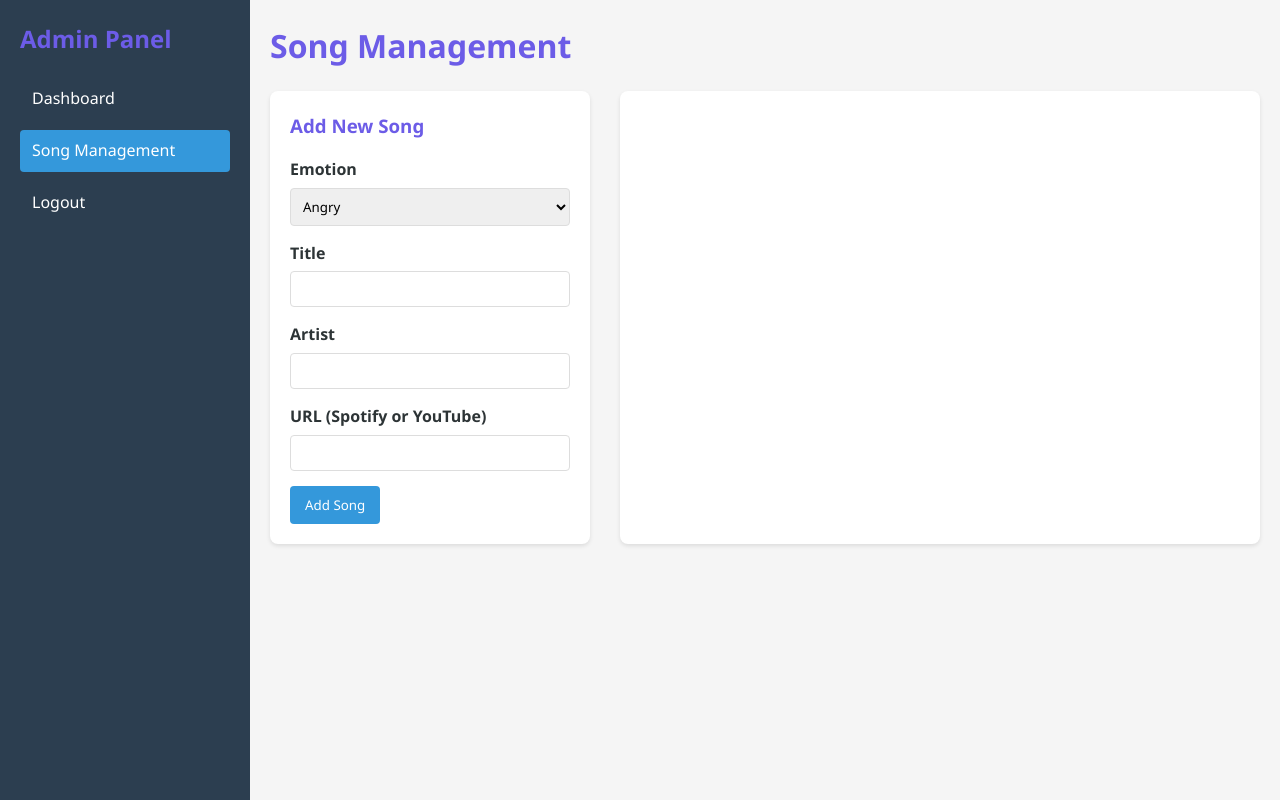
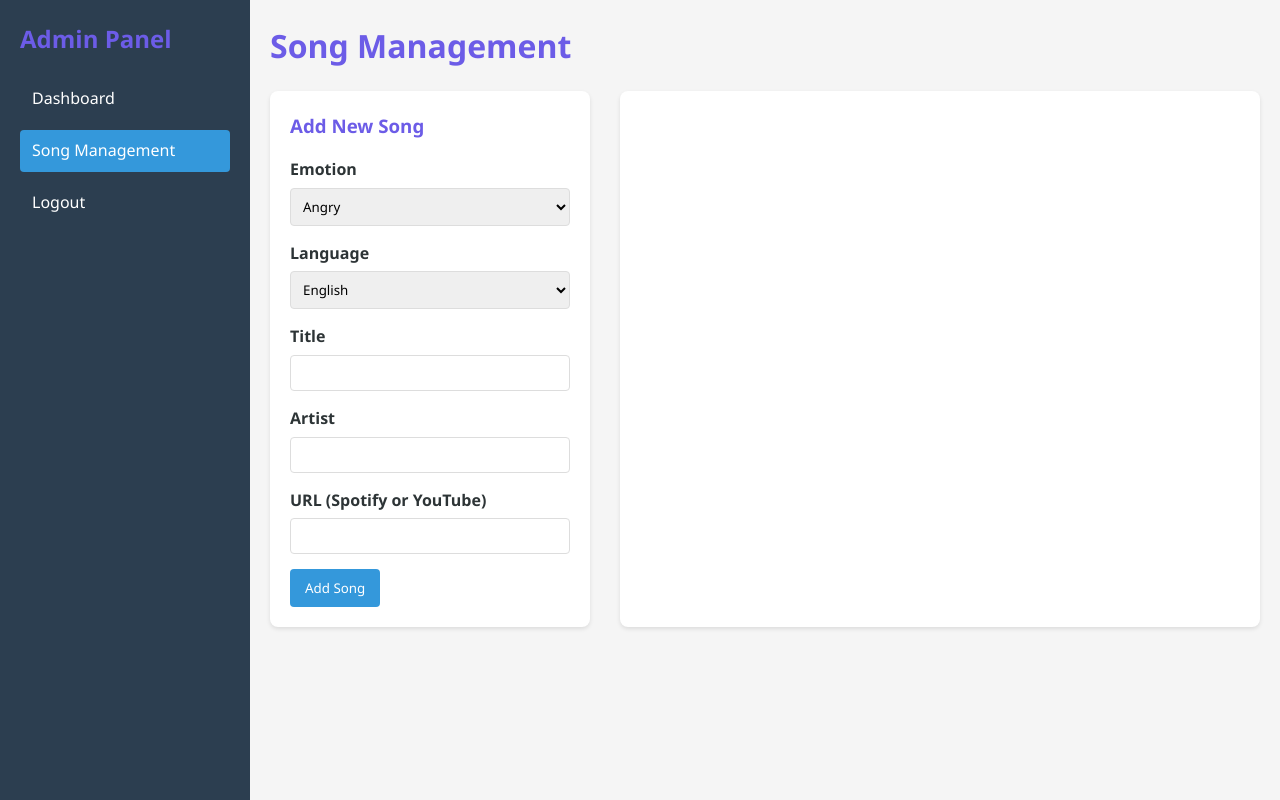
Before and after one commit to ShaviCS/Moodify, a Flask app: page /admin/songs in a window 1280 px wide. Run offline with Flask 3, Linux system fonts and the light colour scheme; the visitor is signed in with stand-in values (Sample User, id 1); data that the repository does not hold is empty; some libraries are stand-ins or nearby versions.

Commit message:
update v0.9

```diff
--- a/app.py
+++ b/app.py
@@ -101,6 +101,7 @@ def init_db():
         artist TEXT NOT NULL,
         url TEXT NOT NULL,
         emotion TEXT NOT NULL,
+        language TEXT NOT NULL,
         created_at TIMESTAMP DEFAULT CURRENT_TIMESTAMP
     )
     ''')
@@ -327,7 +328,8 @@ def get_songs_for_emotion(emotion):
     return [{
         'title': song['title'],
         'artist': song['artist'],
-        'url': song['url']
+        'url': song['url'],
+        'language': song['language']
     } for song in songs]
 
 # Helper function to convert YouTube URLs to embedded format
@@ -548,8 +550,9 @@ def admin_add_song():
     artist = data.get('artist')
     url = data.get('url')
     emotion = data.get('emotion')
+    language = data.get('language')
 
-    if not all([title, artist, url, emotion]):
+    if not all([title, artist, url, emotion, language]):
         return jsonify({"success": False, "error": "All fields are required"}), 400
 
     conn = get_db_connection()
@@ -558,9 +561,9 @@ def admin_add_song():
     try:
         song_id = str(uuid.uuid4())
         cursor.execute('''
-            INSERT INTO songs (id, title, artist, url, emotion)
-            VALUES (%s, %s, %s, %s, %s)
-        ''', (song_id, title, artist, url, emotion))
+            INSERT INTO songs (id, title, artist, url, emotion, language)
+            VALUES (%s, %s, %s, %s, %s, %s)
+        ''', (song_id, title, artist, url, emotion, language))
 
         conn.commit()
         return jsonify({"success": True, "song_id": song_id})
--- a/static/css/admin.css
+++ b/static/css/admin.css
@@ -174,3 +174,7 @@
     border-radius: 4px;
     box-sizing: border-box;
 }
+
+.form-group select.language-select {
+    margin-top: 10px;
+}
--- a/static/js/admin.js
+++ b/static/js/admin.js
@@ -9,7 +9,8 @@ document.addEventListener('DOMContentLoaded', function() {
                 title: document.getElementById('title').value,
                 artist: document.getElementById('artist').value,
                 url: document.getElementById('url').value,
-                emotion: document.getElementById('emotion').value
+                emotion: document.getElementById('emotion').value,
+                language: document.getElementById('language').value
             };
 
             fetch('/admin/add_song', {
@@ -48,7 +49,6 @@ document.addEventListener('DOMContentLoaded', function() {
                 .then(response => response.json())
                 .then(data => {
                     if (data.success) {
-                        // Remove the song item from the DOM
                         const songItem = this.closest('.song-item');
                         songItem.remove();
                     } else {
--- a/templates/admin/songs.html
+++ b/templates/admin/songs.html
@@ -38,6 +38,24 @@
                                 <option value="Neutral">Neutral</option>
                                 <option value="Sad">Sad</option>
                                 <option value="Surprise">Surprise</option>
+                                <option value="Pregnant">Pregnant</option>
+                                <option value="Depression">Depression</option>
+                                <option value="Trouble Sleeping">Trouble Sleeping</option>
+                                <option value="Travelling">Travelling</option>
+                                <option value="Stressed">Stressed</option>
+                                <option value="Lonely">Lonely</option>
+                                <option value="Excited">Excited</option>
+                            </select>
+                        </div>
+                        <div class="form-group">
+                            <label for="language">Language</label>
+                            <select id="language" name="language" required>
+                                <option value="English">English</option>
+                                <option value="Sinhala">Sinhala</option>
+                                <option value="Hindi">Hindi</option>
+                                <option value="Tamil">Tamil</option>
+                                <option value="Korean">Korean</option>
+                                <option value="Other">Other</option>
                             </select>
                         </div>
                         <div class="form-group">
@@ -67,6 +85,7 @@
                                 <div class="song-info">
                                     <h4>{{ song.title }}</h4>
                                     <p>{{ song.artist }}</p>
+                                    <p>Language: {{ song.language }}</p>
                                     <a href="{{ song.url }}" target="_blank">{{ song.url }}</a>
                                 </div>
                                 <button class="btn-danger delete-song" data-song-id="{{ song.id }}">Delete</button>
```
